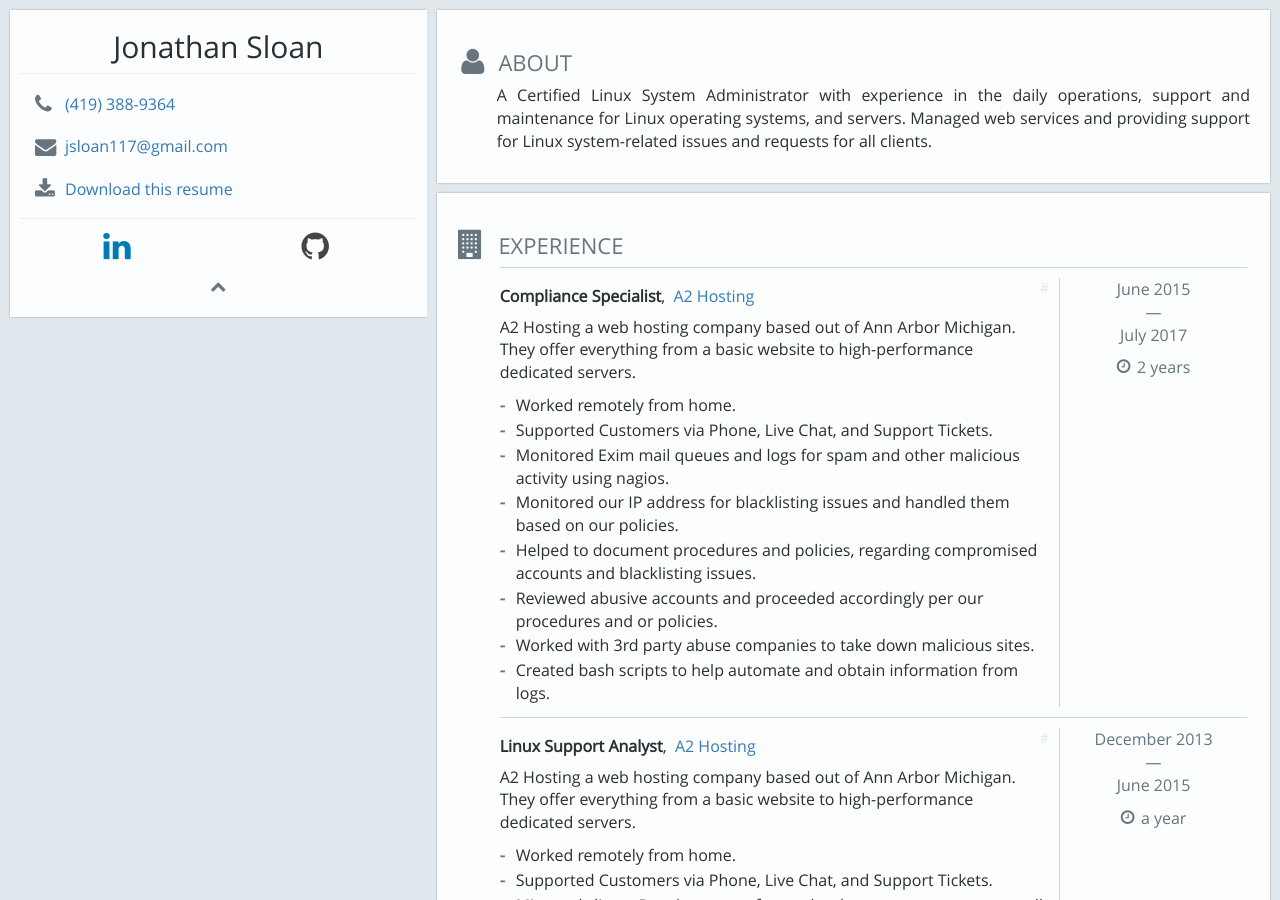
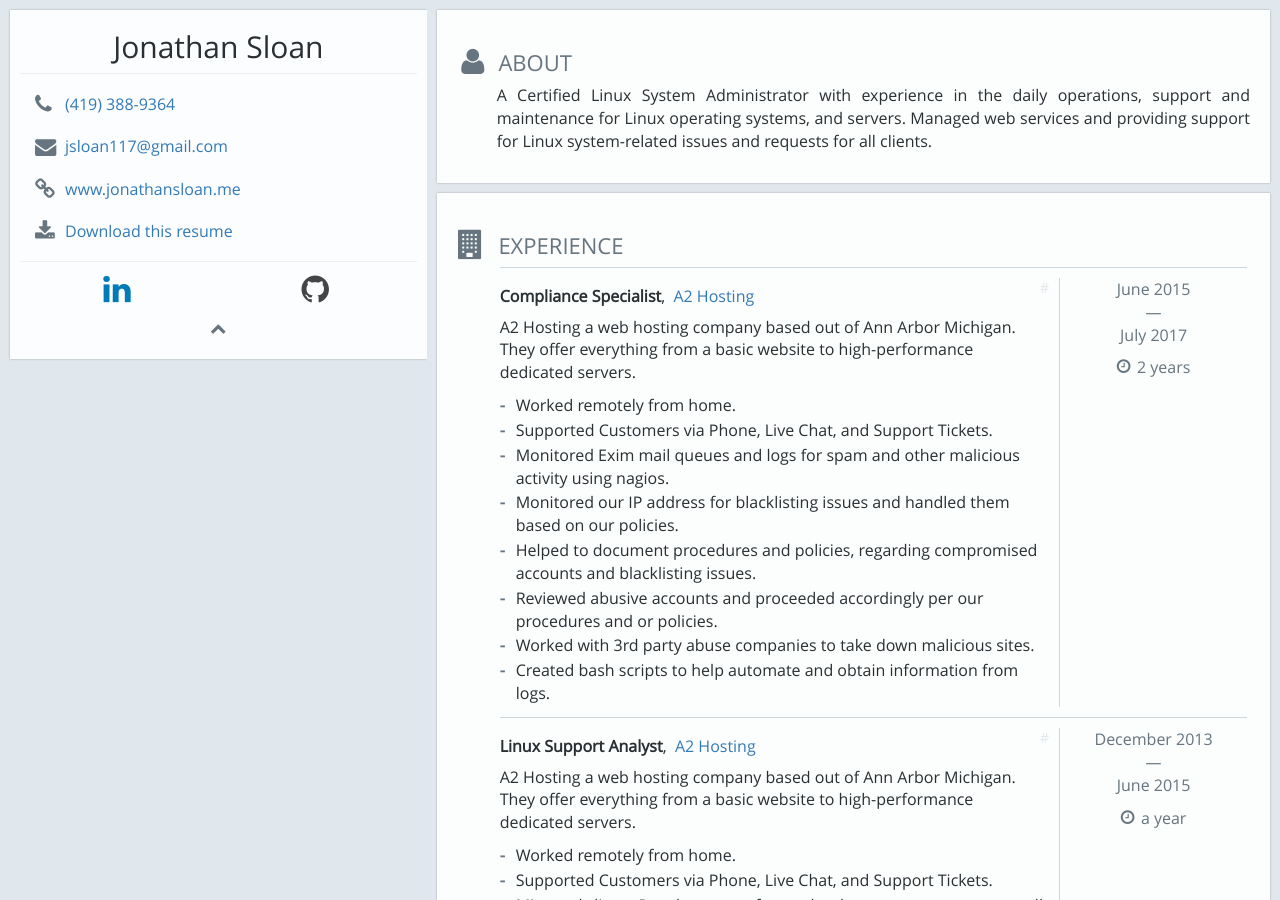
Before and after one commit to jsloan117/jonathansloan.me, a Jekyll site: the page resumes/resume.html, which Jekyll copies as it is, in a window 1280 px wide and 900 px high. Built offline with Jekyll 4.4.1, drawn with Linux system fonts in a browser that asks for light colours.

Commit message:
updated resume to include new website and renamed html based resume file.

```diff
--- a/resume.html
+++ b/resume.html
@@ -5,5 +5,5 @@ title: resume
 ---
 ## resume
 
-<a href="resumes/myresume.html" target="_blank">My Resume - web</a><br>
+<a href="resumes/resume.html" target="_blank">My Resume - web</a><br>
 <a href="resumes/resume.pdf">My Resume - pdf</a>
--- a/resumes/myresume.html
+++ b/resumes/resume.html
@@ -38,6 +38,8 @@
 
     <meta name="twitter:label1" content="Job">
     <meta name="twitter:data1" content="">
+    <meta name="twitter:label2" content="Site">
+    <meta name="twitter:data2" content="www.jonathansloan.me">
 
   <meta http-equiv="X-UA-Compatible" content="IE=edge">
   <!--[if lt IE 9]>
@@ -68,6 +70,12 @@
                   <a href="mailto:wfybna662@tznvy.pbz" data-scrambled-email-link>
                     <span class="icon text-muted"><i aria-hidden="true" class="icon-lg icon-envelope"></i></span>
                     <span data-scrambled-email-text class="info">jslo<span style="display:none;">1337</span>an117@gmail.com</span>
+                  </a>
+                </li>
+                <li class="basics-item">
+                  <a href="www.jonathansloan.me" rel="author" target="_blank" itemprop="url">
+                    <span class="icon text-muted"><i aria-hidden="true" class="icon-lg icon-chain"></i></span>
+                    <span class="info">www.jonathansloan.me</span>
                   </a>
                 </li>
 
```
Also changed, not shown: 1 other file.
